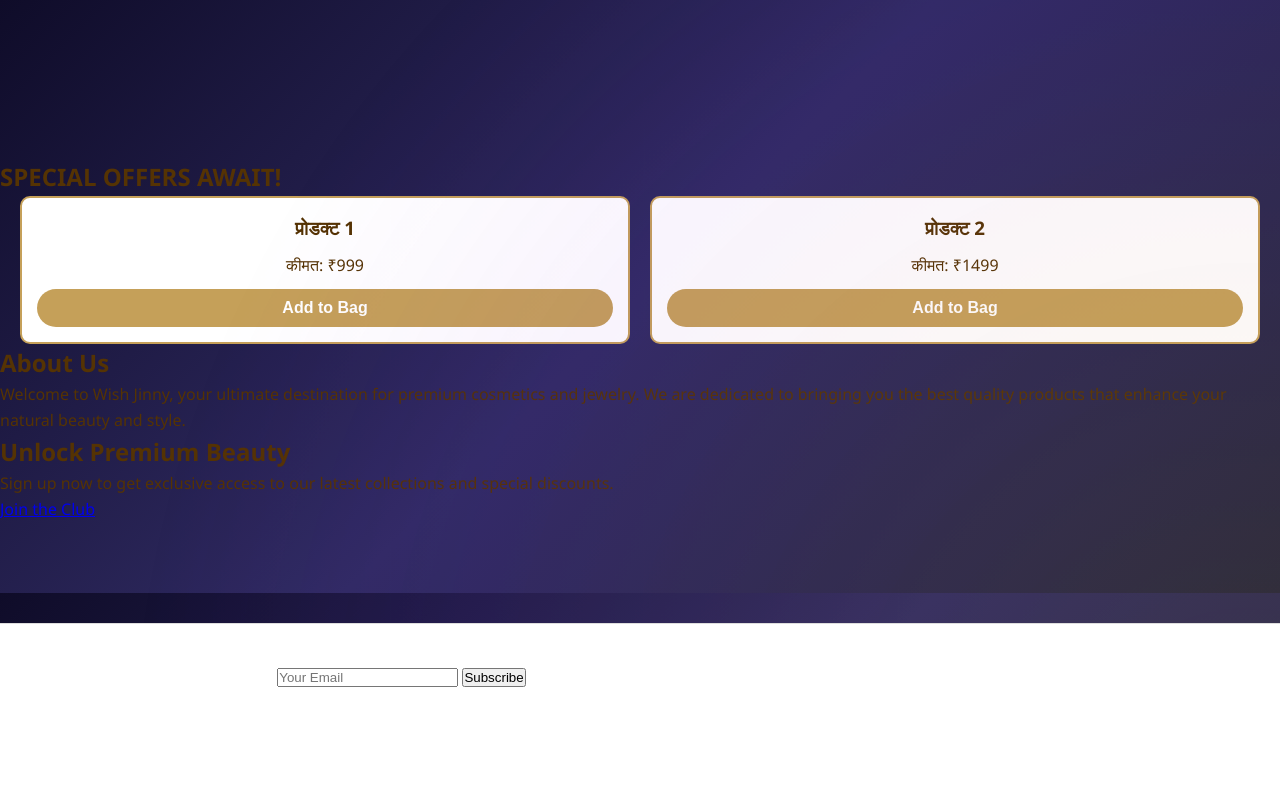
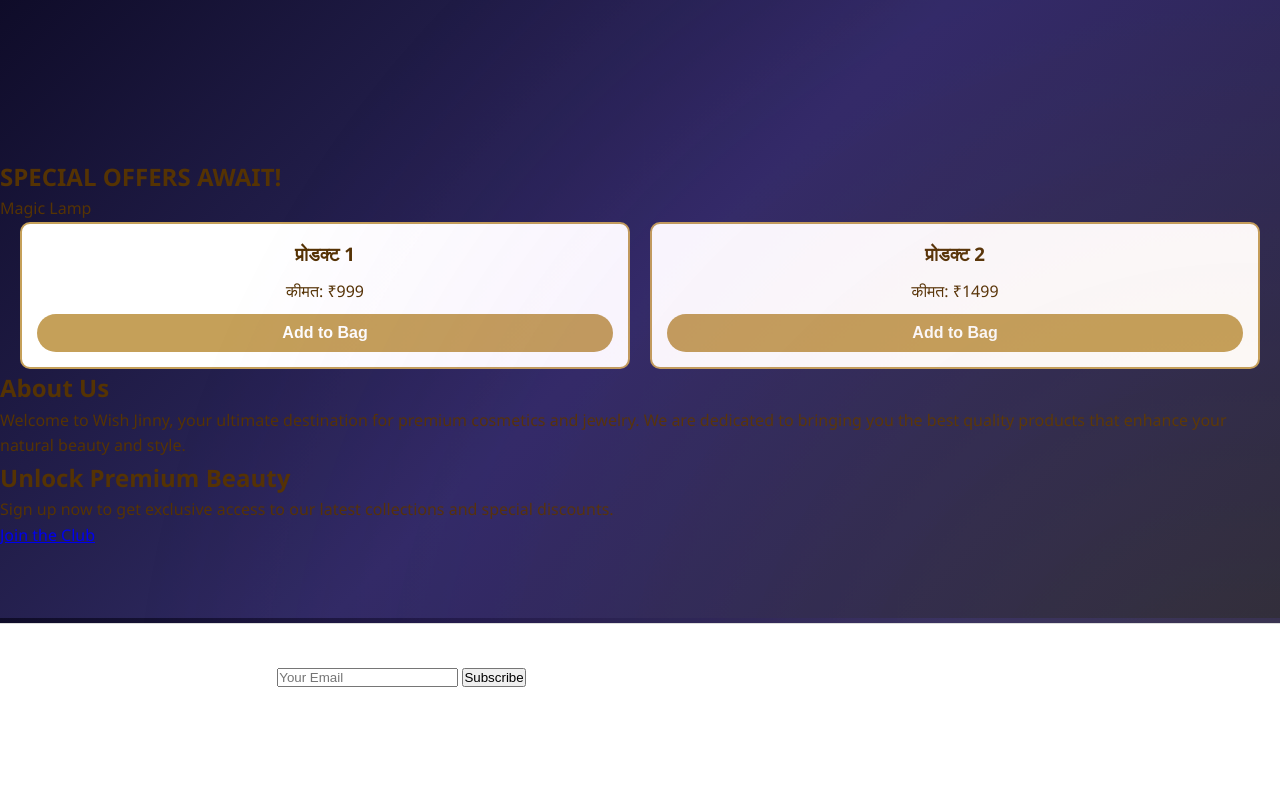
Before and after one commit to wishjinny/wishjinny.github.io, a plain HTML site: page index.html in a window 1280 px wide. Drawn offline with Linux system fonts and the light colour scheme.

Commit message:
Fix HTML structure and add magic lamp section
add magic lamp

```diff
--- a/index.html
+++ b/index.html
@@ -13,8 +13,7 @@
     <canvas id="scratch-art"></canvas>
     <div id="offer">
       <h2>SPECIAL OFFERS AWAIT!</h2>
-    </div>
-  </main>
+    </div><div id="magicLamp">Magic Lamp</div  </main>
 
   <div class="product-grid">
     <div class="product-card">
```
